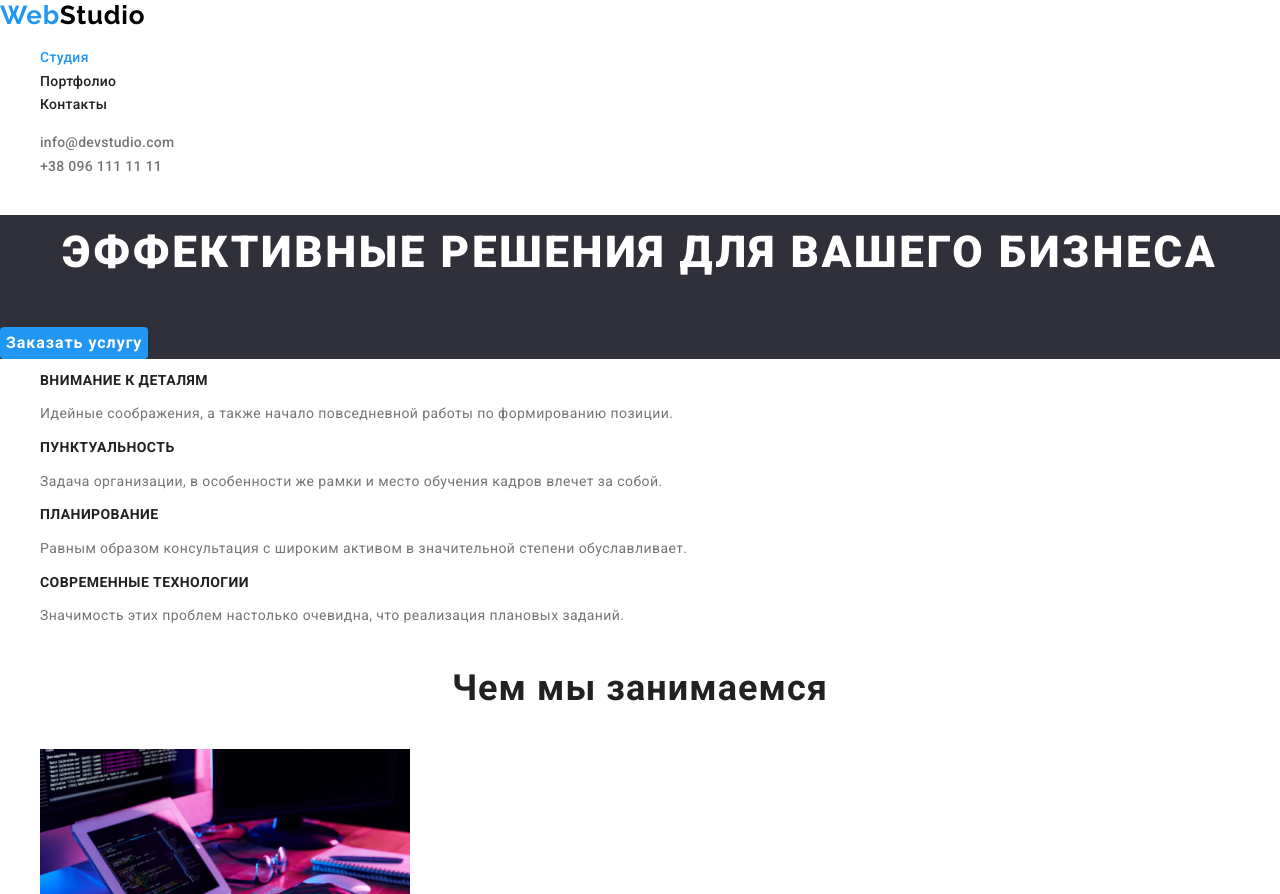
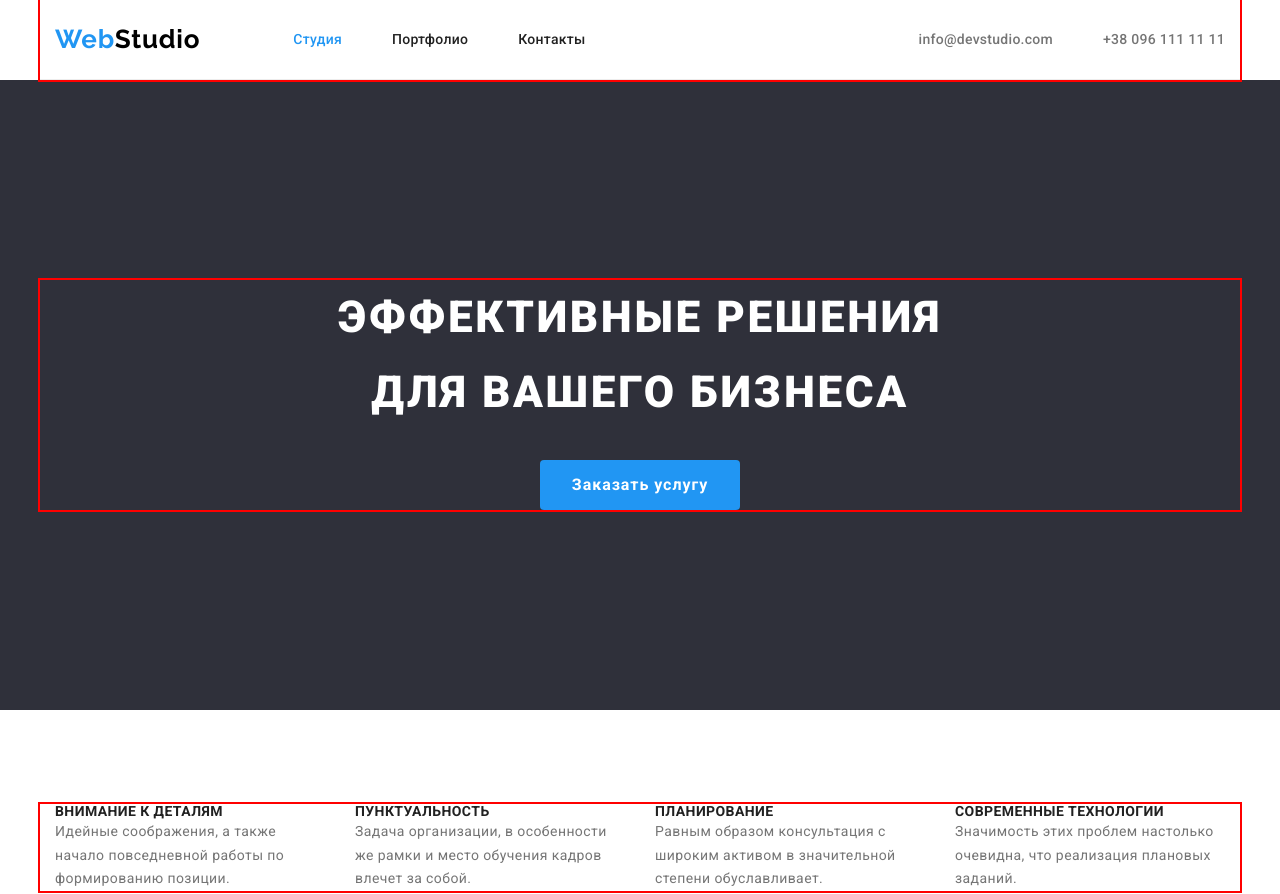
Before and after one commit to DariaPanchuk/goit-markup-hw-03, a plain HTML site: page index.html in a window 1280 px wide. Shown: the top 894 px of the page. Drawn offline with nearby package versions, Linux system fonts and the light colour scheme.

Commit message:
Studio flex

```diff
--- a/css/styles.css
+++ b/css/styles.css
@@ -9,6 +9,17 @@
     --accent-bg-color: #F5F4FA;
     --primary-bg-color: #FFFFFF;
     --header-logo-color: #000000;
+}
+
+h1,
+h2,
+h3,
+h4,
+h5,
+h6,
+p {
+    margin-top: 0;
+    margin-bottom: 0;
 }
 
 /* Common styles */
@@ -25,6 +36,8 @@
 
 .list {
     list-style: none;
+    padding: 0;
+    margin: 0;
 }
 
 .link {
@@ -36,6 +49,15 @@
     font-family: var(--page-font);
     cursor: pointer;
     border-style: none;
+}
+
+.container {
+    margin-right: auto;
+    margin-left: auto;
+    width: 1200px;
+    padding-right: 15px;
+    padding-left: 15px;
+    outline: 2px solid red;
 }
 
 /* Logo */
@@ -59,6 +81,7 @@
 
 /* Buttons */
 .hero-button {
+    padding: 10px 32px;
     font-weight: 700;
     font-size: 16px;
     line-height: 1.9;
@@ -95,7 +118,27 @@
 }
 
 /* Header */
+.header-nav {
+    display: flex;
+    align-items: center;
+    border-bottom: 1px solid #ECECEC;
+}
+
+.nav-list {
+    display: flex;
+    margin-left: 93px;
+}
+
+.nav-list .item + .item,
+.header-contacts .item+.item {
+    margin-left: 50px;
+}
+
 .nav-lis-item {
+    display: block;
+    padding-top: 32px;
+    padding-bottom: 32px;
+
     font-weight: 500;
     font-size: 14px;
     line-height: 1.1;
@@ -109,7 +152,16 @@
     color: var(--accent-color);
 }
 
+.header-contacts {
+    display: flex;
+    margin-left: auto;
+}
+
 .header-contact {
+    display: block;
+    padding-top: 32px;
+    padding-bottom: 32px;
+
     font-weight: 500;
     line-height: 1.1;
     letter-spacing: 0.02em;
@@ -123,10 +175,14 @@
 
 /* Hero */
 .hero {
+    padding-top: 200px;
+    padding-bottom: 200px;
+    text-align: center;
     background-color: var(--footer-color);
 }
 
 .hero-title {
+    margin-bottom: 30px;
     font-weight: 900;
     font-size: 44px;
     line-height: 1.7;
@@ -137,6 +193,23 @@
 }
 
 /* Benefits */
+.benefits {
+    padding-top: 94px;
+    padding-bottom: 94px;
+}
+
+.benefits-list {
+    display: flex;
+}
+
+.benefits-list .item {
+    width: 270px;
+}
+
+.benefits-list .item + .item {
+    margin-left: 30px;
+}
+
 .benefits-list-title {
     font-weight: 700;
     font-size: 14px;
@@ -151,8 +224,25 @@
 }
 
 /* What do and Team*/
+.what-do {
+    padding-bottom: 94px;
+}
+
+.what-do-list {
+    display: flex;
+}
+
+.what-do-list .list-item + .list-item {
+    margin-left: 30px;
+}
+
+.what-do-title {
+    margin-bottom: 50px;
+}
+
 .what-do-title,
 .team-title {
+    margin-bottom: 50px;
     font-weight: 700;
     font-size: 36px;
     line-height: 1.7;
@@ -162,11 +252,21 @@
 }
 
 .team {
+    padding-top: 94px;
+    padding-bottom: 94px;
     font-size: 16px;
     line-height: 1.2;
     text-align: center;
     letter-spacing: 0.03em;
     background-color: var(--accent-bg-color);
+}
+
+.team-list {
+    display: flex;
+}
+
+.team-list .team-card + .team-card {
+    margin-left: 30px;
 }
 
 .team-card {
@@ -211,10 +311,23 @@
 
 /* Footer */
 .footer {
+    padding-top: 60px;
+    padding-bottom: 60px;
     background-color: var(--footer-color);
 }
 
+.footer-logo {
+    display: block;
+    margin-bottom: 20px;
+}
+
+.footer-address-list:not(:last-child) {
+    margin-bottom: 9px;
+}
+
 .footer-location {
+    display: block;
+    width: 231 px;
     font-style: normal;
     line-height: 1.7;
     letter-spacing: 0.03em;
@@ -222,6 +335,8 @@
 }
 
 .footer-contact {
+    display: block;
+    width: 231px;
     line-height: 1.7;
     letter-spacing: 0.03em;
     color: rgba(255, 255, 255, 0.6);
--- a/index.html
+++ b/index.html
@@ -16,59 +16,66 @@
 <body class="page">
     <!-- Header -->
     <header class="header">
-        <nav class="header-nav">
+        <nav class="header-nav container">
             <a class="header-logo link" href="./index.html">Web<span class="header-logo-dark">Studio</span></a>
             <ul class="nav-list list">
-                <li><a class="nav-lis-item link current-link" href="./index.html">Студия</a></li>
-                <li><a class="nav-lis-item link" href="./portfolio.html">Портфолио</a> </li>
-                <li><a class="nav-lis-item link" href="">Контакты</a></li>
+                <li class="item"><a class="nav-lis-item link current-link" href="./index.html">Студия</a></li>
+                <li class="item"><a class="nav-lis-item link" href="./portfolio.html">Портфолио</a> </li>
+                <li class="item"><a class="nav-lis-item link" href="">Контакты</a></li>
+            </ul>
+            <ul class="header-contacts list">
+                <li class="item"><a class="header-contact link" href="mailto:info@devstudio.com">info@devstudio.com</a></li>
+                <li class="item"><a class="header-contact link" href="tel:+380961111111">+38 096 111 11 11</a></li>
             </ul>
         </nav>
-        <ul class="header-contacts list">
-            <li><a class="header-contact link" href="mailto:info@devstudio.com">info@devstudio.com</a></li>
-            <li><a class="header-contact link" href="tel:+380961111111">+38 096 111 11 11</a></li>
-        </ul>
     </header>
     <!-- Main content -->
     <main class="main">
         <!-- Section1 -->
         <section class="hero">
-            <h1 class="hero-title">Эффективные решения для вашего бизнеса</h1>
+            <div class="container">
+            <h1 class="hero-title">Эффективные решения <br> для вашего бизнеса</h1>
             <button class="hero-button btn" type="button">Заказать услугу</button>
+            </div>
         </section>
         <!-- Section2 -->
         <section class="benefits">
+            <div class="container">
             <h2 hidden>Наши преимущества</h2>
             <ul class="benefits-list list">
-                <li>
+                <li class="item">
                     <h3 class="benefits-list-title">Внимание к деталям</h3>
                     <p class="benefits-text">Идейные соображения, а также начало повседневной работы по формированию позиции.</p>
                 </li>
-                <li>
+                <li class="item">
                     <h3 class="benefits-list-title">Пунктуальность</h3>
                     <p class="benefits-text">Задача организации, в особенности же рамки и место обучения кадров влечет за собой.</p>
                 </li>
-                <li>
+                <li class="item">
                     <h3 class="benefits-list-title">Планирование</h3>
                     <p class="benefits-text">Равным образом консультация с широким активом в значительной степени обуславливает.</p>
                 </li>
-                <li>
+                <li class="item">
                     <h3 class="benefits-list-title">Современные технологии</h3>
                     <p class="benefits-text">Значимость этих проблем настолько очевидна, что реализация плановых заданий.</p>
                 </li>
             </ul>
+            </div>
         </section>
         <!-- Section 3 -->
         <section class="what-do">
+            <div class="container">
             <h2 class="what-do-title">Чем мы занимаемся</h2>
             <ul class="what-do-list list">
                 <li class="list-item"><img src="./images/page-1/wwd_1.jpg" alt="Пишем html код" width="370" height="294"></li>
                 <li class="list-item"><img src="./images/page-1/wwd_2.jpg" alt="Делаем мобильные версии" width="370" height="294"></li>
                 <li class="list-item"><img src="./images/page-1/wwd_3.jpg" alt="Создаем дизайн" width="370" height="294"></li>
             </ul>
+            </div>
         </section>
         <!-- Section 4 -->
         <section class="team">
+            <div class="container">
             <h2 class="team-title">Наша команда</h2>
             <ul class="team-list list">
                 <li class="team-card">
@@ -92,10 +99,12 @@
                     <p class="team-position" lang="en">UI Designer</p>
                 </li>
             </ul>
+            </div>
         </section>
     </main>
     <!-- Footer -->
     <footer class="footer">
+        <div class="container">
         <a class="footer-logo link" href="./index.html">Web<span class="footer-logo-bright">Studio</span></a>
         <address>
         <ul class="footer-address-list list">
@@ -104,6 +113,7 @@
             <li><a class="footer-contact link" href="tel:+380991111111">+38 099 111 11 11</a></li>
         </ul>
         </address>
+        </div>
     </footer>
 </body>
 </html>
```
Also changed, not shown: portfolio.html (+1 -1 lines).
